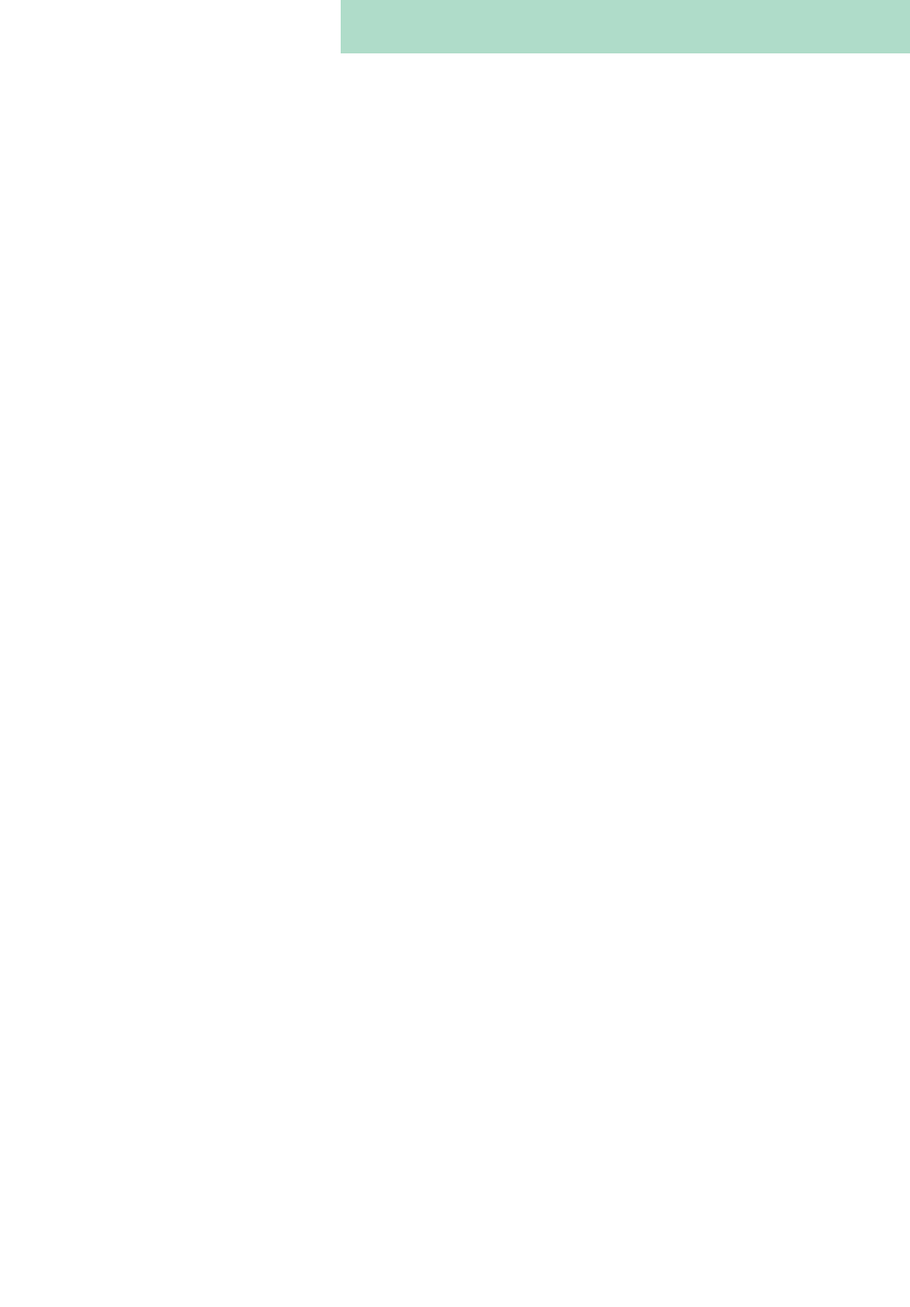
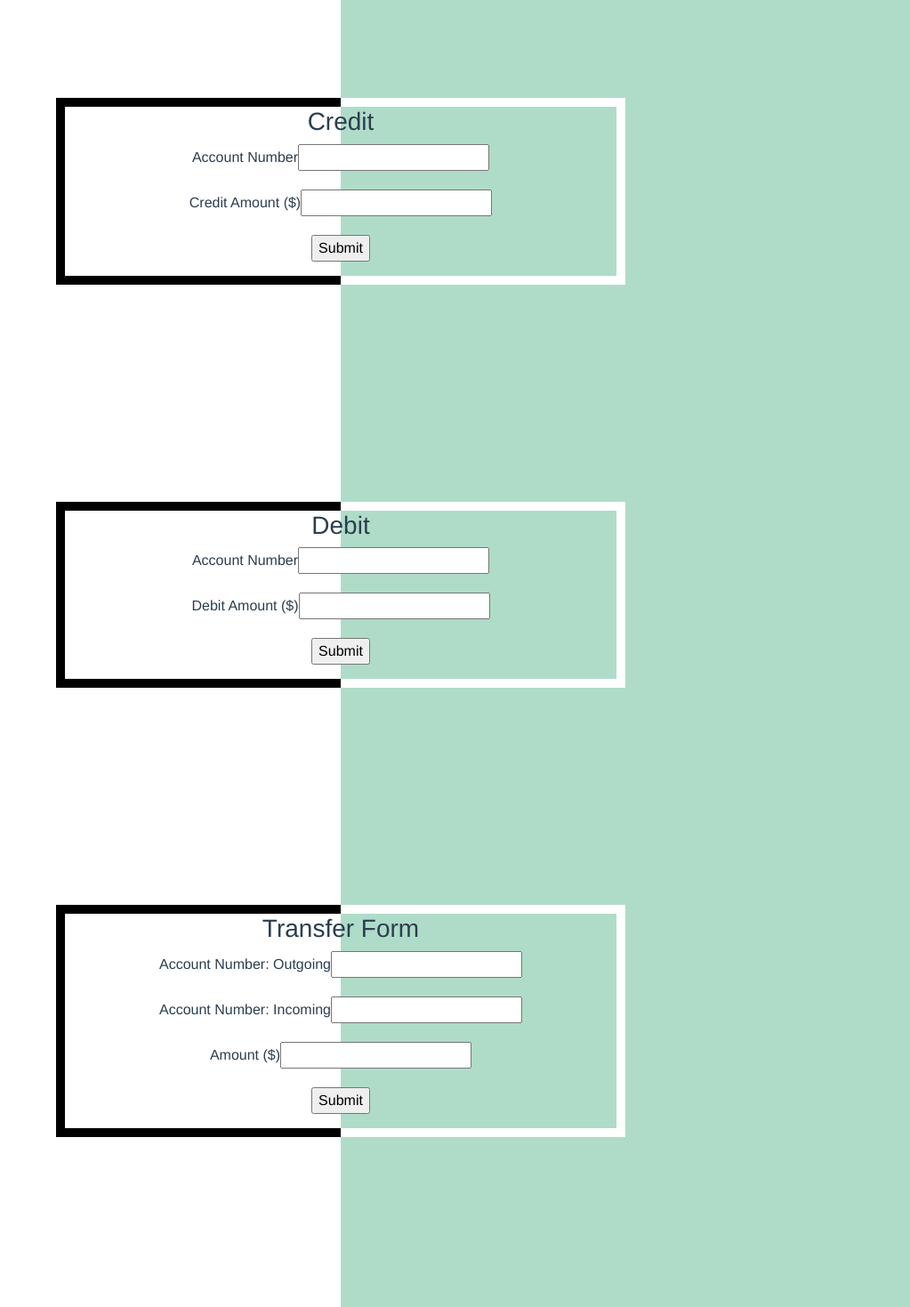
Before and after one commit to abhinav3004/Tier-2, a Vue app: page /transactionforms in a window 1280 px wide. Shown: the top 1469 px of the page at 89% size, without its empty margins (257-1280 px from the left). Before the commit the page ends 800 px from the top, so only its background shows below. Built offline with nearby package versions, Linux system fonts and the light colour scheme.

Commit message:
Transaction forms Added

```diff
--- /dev/null
+++ b/src/components/Credit.vue
@@ -0,0 +1,33 @@
+<template>
+<div>
+    <form>
+        <h3>Credit</h3>
+    <p>
+        <label>Account Number</label>
+        <input id="accNo" type="number" v-model="accNo">
+        {{accNo}}
+    </p>
+
+
+    <p>
+            <label>Credit Amount ($) </label>
+            <input
+      id="creditAmt"
+      v-model="creditAmt"
+      type="number">
+    </p>
+    <p>
+      <input
+      type="submit"
+      value="Submit">
+    </p>
+
+</form><br><br><br><br><br><br>
+</div>
+</template>
+
+<script>
+export default {
+    name: 'Credit',
+}
+</script>
--- /dev/null
+++ b/src/components/Debit.vue
@@ -0,0 +1,32 @@
+<template>
+<div>
+    <form>
+        <h3>Debit</h3>
+    <p>
+        <label>Account Number</label>
+        <input id="accNo" type="number" v-model="accNo">
+        {{accNo}}
+    </p>
+
+    <p>
+            <label>Debit Amount ($) </label>
+            <input
+      id="debitAmt"
+      v-model="debitAmt"
+      type="number">
+    </p>
+    <p>
+      <input
+      type="submit"
+      value="Submit">
+    </p>
+
+</form><br><br><br><br><br><br>
+</div>
+</template>
+
+<script>
+export default {
+    name: 'Debit',
+}
+</script>
--- /dev/null
+++ b/src/components/TransferForm.vue
@@ -0,0 +1,37 @@
+<template>
+<div>
+    <form>
+        <h3>Transfer Form</h3>
+    <p>
+        <label>Account Number: Outgoing </label>
+        <input id="accNo1" type="number" v-model="accNo1">
+        {{accNo1}}
+    </p>
+    <p>
+        <label>Account Number: Incoming </label>
+        <input id="accNo2" type="number" v-model="accNo2">
+        {{accNo2}}
+    </p>
+
+    <p>
+            <label> Amount ($) </label>
+            <input
+      id="amt"
+      v-model="amt"
+      type="number">
+    </p>
+    <p>
+      <input
+      type="submit"
+      value="Submit">
+    </p>
+
+</form><br><br><br><br><br><br>
+</div>
+</template>
+
+<script>
+export default {
+    name: 'Transfer Form',
+}
+</script>
--- a/src/router.js
+++ b/src/router.js
@@ -1,6 +1,7 @@
 import Vue from 'vue';
 import Router from 'vue-router';
 import Home from './views/Home.vue';
+import Transactionforms from './views/Transactionforms.vue'
 // import AccountDetails from './views/AccountDetails.vue';
 
 Vue.use(Router);
@@ -13,6 +14,11 @@ export default new Router({
       path: '/',
       name: 'home',
       component: Home,
+    },
+    {
+      path: '/transactionforms',
+      name: 'Transactionforms',
+      component: Transactionforms,
     },
     {
       path: '/accountsCustomers',
--- /dev/null
+++ b/src/views/Transactionforms.vue
@@ -0,0 +1,24 @@
+<template>
+  <div class="transactionforms">
+    <form1></form1>
+     <form2></form2>
+     <form3></form3>
+
+  </div>
+</template>
+
+<script>
+// @ is an alias to /src
+import Credit from '@/components/Credit.vue';
+import Debit from '@/components/Debit.vue';
+import TransferForm from '@/components/TransferForm.vue';
+
+
+export default {
+  name: 'transactionforms',
+  components: {
+    'form1':Credit,
+    'form2':Debit,
+    'form3':TransferForm,
+    },
+};</script>
```
